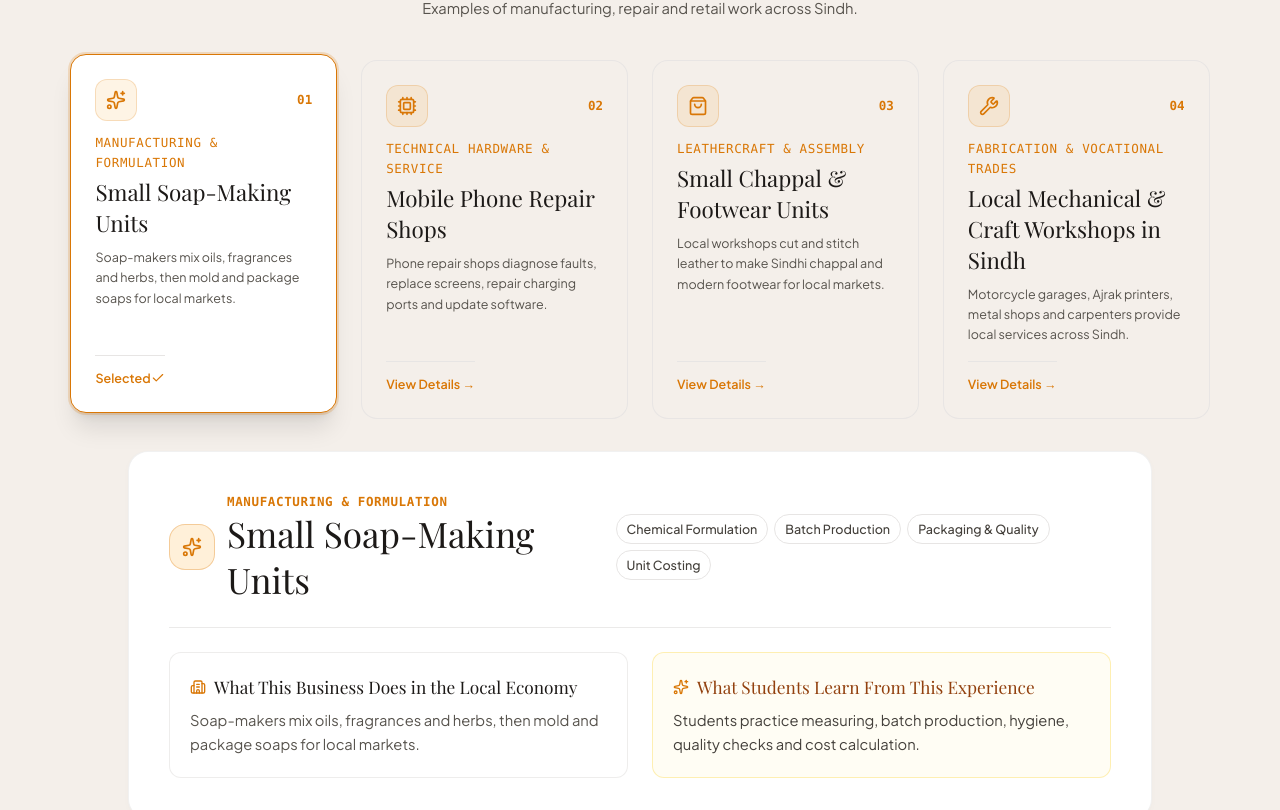
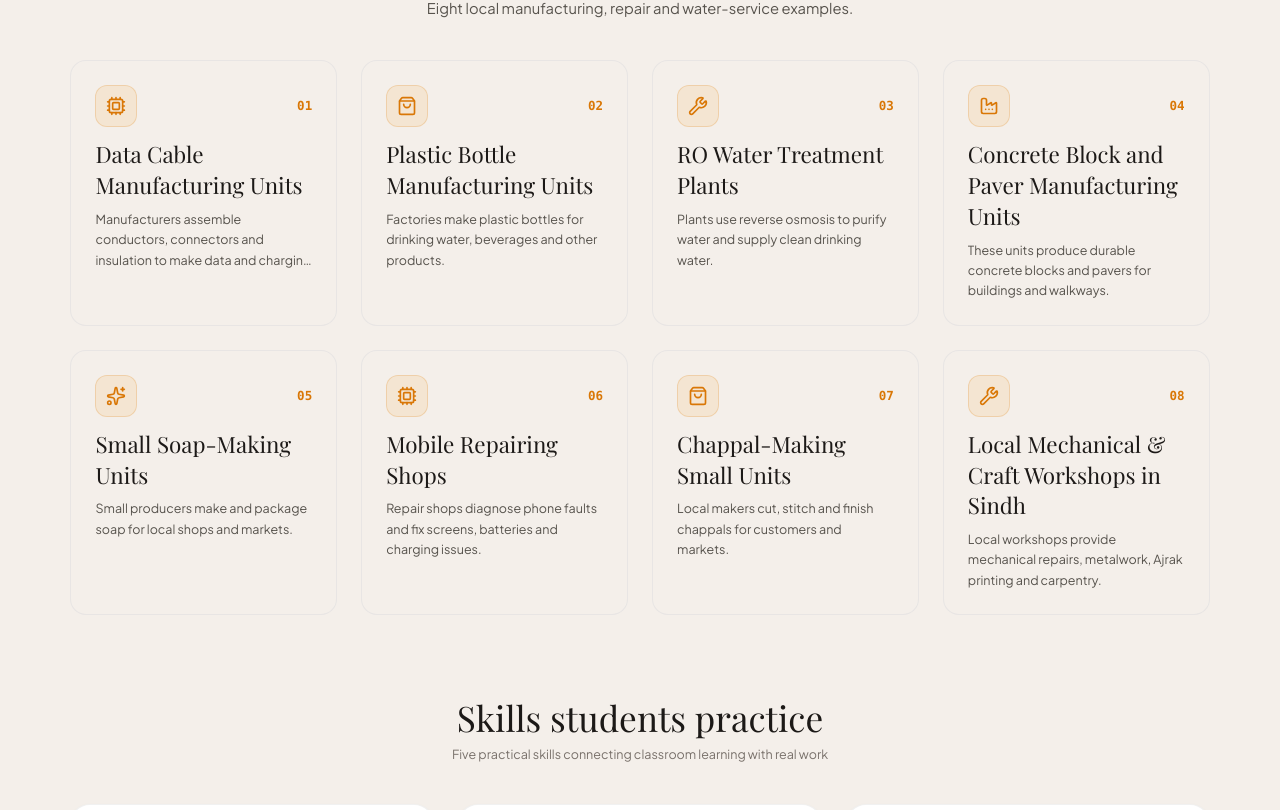
Before and after one commit to usmaann07/TheRisingSindh-Website, a Next.js app: page / in a window 1280 px wide. Shown: the part 8152-8962 px from the top of the page. Built offline with nearby package versions, Linux system fonts and the light colour scheme; a web font is replaced by a local one.

Commit message:
Save current website changes

```diff
--- a/components/SMEEnterpriseSection.tsx
+++ b/components/SMEEnterpriseSection.tsx
@@ -1,6 +1,6 @@
 "use client";
 
-import React, { useState } from "react";
+import React from "react";
 import {
   Building2,
   Sparkles,
@@ -9,7 +9,6 @@ import {
   Factory,
   CheckCircle2,
   ArrowUpRight,
-  Check,
   Users,
   Target,
   TrendingUp,
@@ -23,18 +22,23 @@ interface SMEEnterpriseProps {
 }
 
 export function SMEEnterpriseSection({ onOpenModal }: SMEEnterpriseProps) {
-  const { t, isRTL, language } = useLanguage();
-  const [selectedExample, setSelectedExample] = useState<number>(0);
+  const { t, language } = useLanguage();
 
   const getExampleIcon = (id: string) => {
     switch (id) {
-      case "soap-making":
+      case "data-cable-manufacturing":
+        return <Cpu className="w-5 h-5 text-[#d97706]" />;
+      case "plastic-bottle-manufacturing":
+        return <ShoppingBag className="w-5 h-5 text-[#d97706]" />;
+      case "ro-water-treatment":
+        return <Wrench className="w-5 h-5 text-[#d97706]" />;
+      case "small-soap-making":
         return <Sparkles className="w-5 h-5 text-[#d97706]" />;
-      case "mobile-repair":
+      case "mobile-repairing":
         return <Cpu className="w-5 h-5 text-[#d97706]" />;
-      case "footwear-manufacturing":
+      case "chappal-making":
         return <ShoppingBag className="w-5 h-5 text-[#d97706]" />;
-      case "local-workshops":
+      case "local-mechanical-craft-workshops":
         return <Wrench className="w-5 h-5 text-[#d97706]" />;
       default:
         return <Factory className="w-5 h-5 text-[#d97706]" />;
@@ -138,7 +142,7 @@ export function SMEEnterpriseSection({ onOpenModal }: SMEEnterpriseProps) {
           </motion.div>
         </div>
 
-        {/* 4 Required Practical Examples Interactive Grid */}
+        {/* 4 Required Practical Examples */}
         <div className="mb-20">
           <div className="text-center max-w-3xl mx-auto mb-10">
             <h3 className="font-serif text-3xl sm:text-4xl font-normal text-stone-900">
@@ -149,19 +153,11 @@ export function SMEEnterpriseSection({ onOpenModal }: SMEEnterpriseProps) {
             </p>
           </div>
 
-          <div className="grid grid-cols-1 md:grid-cols-2 lg:grid-cols-4 gap-6 mb-8">
-            {t.smeEnterprises.examples.map((example, idx) => {
-              const isSelected = selectedExample === idx;
-              return (
-                <button
-                  type="button"
+          <div className="grid grid-cols-1 md:grid-cols-2 lg:grid-cols-4 gap-6">
+            {t.smeEnterprises.examples.map((example, idx) => (
+              <div
                 key={example.id}
-                  onClick={() => setSelectedExample(idx)}
-                  className={`w-full text-start p-6 rounded-2xl transition-all cursor-pointer flex flex-col justify-between border ${
-                    isSelected
-                      ? "bg-white border-[#d97706] shadow-xl ring-2 ring-[#d97706]/20 -translate-y-1.5"
-                      : "bg-[#f4efea] border-stone-200/90 hover:border-[#d97706]/40 hover:bg-stone-50/50"
-                  }`}
+                className="w-full text-start p-6 rounded-2xl transition-all flex flex-col justify-between border bg-[#f4efea] border-stone-200/90 hover:border-[#d97706]/40 hover:bg-stone-50/50"
               >
                 <div>
                   <div className="flex items-center justify-between mb-3">
@@ -173,89 +169,17 @@ export function SMEEnterpriseSection({ onOpenModal }: SMEEnterpriseProps) {
                     </span>
                   </div>
 
-                    <div className="text-[11px] font-mono text-[#d97706] uppercase tracking-wider mb-1">
-                      {example.role}
-                    </div>
-
                   <h4 className="font-serif text-lg sm:text-xl font-normal text-stone-900 mb-2 leading-snug">
                     {example.title}
                   </h4>
 
                   <p className="text-xs text-stone-600 leading-relaxed font-normal line-clamp-3">
-                      {example.businessDoes}
-                    </p>
-                  </div>
-
-                  <div className="mt-4 pt-3 border-t border-stone-200 flex items-center justify-between text-[11px] font-semibold text-stone-700">
-                    <span className="text-[#d97706]">
-                      {isSelected ? (isRTL ? "منتخب تفصيل" : "Selected") : (isRTL ? "تفصيل ڏسو ←" : "View Details →")}
-                    </span>
-                    {isSelected && <Check className="w-3.5 h-3.5 text-[#d97706]" />}
-                  </div>
-                </button>
-              );
-            })}
-          </div>
-
-          {/* Active Example Detailed Showcase Banner */}
-          {t.smeEnterprises.examples[selectedExample] && (
-            <motion.div
-              key={selectedExample}
-              initial={{ opacity: 0, y: 15 }}
-              animate={{ opacity: 1, y: 0 }}
-              transition={{ duration: 0.4 }}
-              className="sand-card p-8 sm:p-10 max-w-5xl mx-auto border-s-4 border-s-[#d97706]"
-            >
-              <div className="flex flex-col lg:flex-row lg:items-center justify-between gap-6 pb-6 border-b border-stone-200/80">
-                <div className="flex items-start sm:items-center gap-3">
-                  <div className="p-3 rounded-2xl bg-amber-500/15 border border-[#d97706]/30 shrink-0">
-                    {getExampleIcon(t.smeEnterprises.examples[selectedExample].id)}
-                  </div>
-                  <div>
-                    <span className="text-xs font-mono font-semibold text-[#d97706] uppercase tracking-wider block">
-                      {t.smeEnterprises.examples[selectedExample].role}
-                    </span>
-                    <h4 className="font-serif text-2xl sm:text-3xl font-normal text-stone-900">
-                      {t.smeEnterprises.examples[selectedExample].title}
-                    </h4>
-                  </div>
-                </div>
-
-                <div className="flex flex-wrap gap-1.5 self-start lg:self-center">
-                  {t.smeEnterprises.examples[selectedExample].tags.map((tag, tagIdx) => (
-                    <span
-                      key={tagIdx}
-                      className="px-2.5 py-1 rounded-full bg-white border border-stone-200 text-[11px] font-medium text-stone-700"
-                    >
-                      {tag}
-                    </span>
-                  ))}
-                </div>
-              </div>
-
-              <div className="grid grid-cols-1 md:grid-cols-2 gap-6 pt-6">
-                <div className="p-5 rounded-xl bg-white/70 border border-stone-200/70">
-                  <h5 className="font-serif text-base font-normal text-stone-900 mb-2 flex items-center gap-2">
-                    <Building2 className="w-4 h-4 text-[#d97706]" />
-                    <span>{isRTL ? "هي ڪاروبار ڇا ڪندو آهي؟" : "What This Business Does in the Local Economy"}</span>
-                  </h5>
-                  <p className="text-xs sm:text-sm text-stone-600 leading-relaxed font-normal">
-                    {t.smeEnterprises.examples[selectedExample].businessDoes}
-                  </p>
-                </div>
-
-                <div className="p-5 rounded-xl bg-amber-50/50 border border-amber-200/60">
-                  <h5 className="font-serif text-base font-normal text-[#92400e] mb-2 flex items-center gap-2">
-                    <Sparkles className="w-4 h-4 text-[#d97706]" />
-                    <span>{isRTL ? "شاگرد ان مان ڇا سکندا آهن؟" : "What Students Learn From This Experience"}</span>
-                  </h5>
-                  <p className="text-xs sm:text-sm text-stone-700 leading-relaxed font-normal">
-                    {t.smeEnterprises.examples[selectedExample].studentsLearn}
+                    {example.description}
                   </p>
                 </div>
               </div>
-            </motion.div>
-          )}
+            ))}
+          </div>
         </div>
 
         {/* 5 Core Learning Areas Bento Grid */}
--- a/lib/content.ts
+++ b/lib/content.ts
@@ -249,10 +249,7 @@ export interface SiteContent {
     examples: {
       id: string;
       title: string;
-      role: string;
-      businessDoes: string;
-      studentsLearn: string;
-      tags: string[];
+      description: string;
     }[];
   };
   heroTrack: {
@@ -794,39 +791,47 @@ export const contentMap: Record<Language, SiteContent> = {
         }
       ],
       examplesTitle: "Local businesses students explore",
-      examplesSubtitle: "Examples of manufacturing, repair and retail work across Sindh.",
+      examplesSubtitle: "Eight local manufacturing, repair and water-service examples.",
       examples: [
         {
-          id: "soap-making",
+          id: "data-cable-manufacturing",
+          title: "Data Cable Manufacturing Units",
+          description: "Manufacturers assemble conductors, connectors and insulation to make data and charging cables."
+        },
+        {
+          id: "plastic-bottle-manufacturing",
+          title: "Plastic Bottle Manufacturing Units",
+          description: "Factories make plastic bottles for drinking water, beverages and other products."
+        },
+        {
+          id: "ro-water-treatment",
+          title: "RO Water Treatment Plants",
+          description: "Plants use reverse osmosis to purify water and supply clean drinking water."
+        },
+        {
+          id: "concrete-block-paver-manufacturing",
+          title: "Concrete Block and Paver Manufacturing Units",
+          description: "These units produce durable concrete blocks and pavers for buildings and walkways."
+        },
+        {
+          id: "small-soap-making",
           title: "Small Soap-Making Units",
-          role: "Manufacturing & Formulation",
-          businessDoes: "Soap-makers mix oils, fragrances and herbs, then mold and package soaps for local markets.",
-          studentsLearn: "Students practice measuring, batch production, hygiene, quality checks and cost calculation.",
-          tags: ["Chemical Formulation", "Batch Production", "Packaging & Quality", "Unit Costing"]
-        },
-        {
-          id: "mobile-repair",
-          title: "Mobile Phone Repair Shops",
-          role: "Technical Hardware & Service",
-          businessDoes: "Phone repair shops diagnose faults, replace screens, repair charging ports and update software.",
-          studentsLearn: "Students practice diagnostics, basic electronics, repairs and clear cost estimates for customers.",
-          tags: ["Circuit Soldering", "Hardware Diagnostics", "Customer Service", "Technical Troubleshooting"]
-        },
-        {
-          id: "footwear-manufacturing",
-          title: "Small Chappal & Footwear Units",
-          role: "Leathercraft & Assembly",
-          businessDoes: "Local workshops cut and stitch leather to make Sindhi chappal and modern footwear for local markets.",
-          studentsLearn: "Students learn material selection, assembly, quality checks, stock management and pricing.",
-          tags: ["Leather Crafting", "Pattern Cutting", "Durability Standards", "Bazaar Distribution"]
-        },
-        {
-          id: "local-workshops",
+          description: "Small producers make and package soap for local shops and markets."
+        },
+        {
+          id: "mobile-repairing",
+          title: "Mobile Repairing Shops",
+          description: "Repair shops diagnose phone faults and fix screens, batteries and charging issues."
+        },
+        {
+          id: "chappal-making",
+          title: "Chappal-Making Small Units",
+          description: "Local makers cut, stitch and finish chappals for customers and markets."
+        },
+        {
+          id: "local-mechanical-craft-workshops",
           title: "Local Mechanical & Craft Workshops in Sindh",
-          role: "Fabrication & Vocational Trades",
-          businessDoes: "Motorcycle garages, Ajrak printers, metal shops and carpenters provide local services across Sindh.",
-          studentsLearn: "Students explore workshop safety, local crafts, problem-solving and vocational careers.",
-          tags: ["Mechanical Maintenance", "Vocational Skills", "Local Trade Operations", "Entrepreneurial Pathways"]
+          description: "Local workshops provide mechanical repairs, metalwork, Ajrak printing and carpentry."
         }
       ]
     },
@@ -1503,39 +1508,47 @@ export const contentMap: Record<Language, SiteContent> = {
         }
       ],
       examplesTitle: "شاگردن لاءِ مقامي ڪاروبارن جا مثال",
-      examplesSubtitle: "سنڌ ۾ پيداوار، مرمت ۽ واپار جا عملي مثال.",
+      examplesSubtitle: "مقامي پيداوار، مرمت ۽ پاڻي جي خدمتن جا اٺ مثال.",
       examples: [
         {
-          id: "soap-making",
-          title: "صابڻ ٺاهڻ جا ننڍا يونٽ (Soap-Making Units)",
-          role: "پيداوار ۽ فارموليشن",
-          businessDoes: "صابڻ جا يونٽ تيل، خوشبو ۽ جڙي ٻوٽين مان صابڻ ٺاهي پيڪ ڪري مقامي بازارن ۾ موڪلين ٿا.",
-          studentsLearn: "شاگرد ماپ، پيداوار، صفائي، معيار ۽ خرچ جو حساب سکن ٿا.",
-          tags: ["فارمولا ۽ ماپ", "پيداواري عمل", "پيڪنگ ۽ معيار", "خرچن جو حساب"]
-        },
-        {
-          id: "mobile-repair",
-          title: "موبائل فون ريپيئر جا دڪان (Mobile Repair Shops)",
-          role: "ٽيڪنيڪل هارڊويئر ۽ مرمت",
-          businessDoes: "موبائل مرمت جا دڪان فون جا نقص ڳولين، اسڪرينون بدلائين ۽ چارجنگ يا سافٽ ويئر جا مسئلا حل ڪن ٿا.",
-          studentsLearn: "شاگرد خرابي جاچڻ، بنيادي اليڪٽرانڪس، مرمت ۽ گراهڪ کي خرچ سمجهائڻ سکن ٿا.",
-          tags: ["سرڪٽ سولڊرنگ", "هارڊويئر چيڪنگ", "گراهڪ جي خدمت", "ٽيڪنيڪل هنر"]
-        },
-        {
-          id: "footwear-manufacturing",
-          title: "چپل ۽ جوتا ٺاهڻ جا ننڍا ڪارخانا (Footwear Units)",
-          role: "چمڙي جو هنر ۽ تياري",
-          businessDoes: "مقامي يونٽ چمڙو ڪٽي ۽ سبن ٿا، سنڌي چپل ۽ جديد جوتا ٺاهي بازارن ۾ وڪڻن ٿا.",
-          studentsLearn: "شاگرد مواد چونڊڻ، گڏ ڪرڻ، معيار، اسٽاڪ ۽ اگهه رکڻ سکن ٿا.",
-          tags: ["چمڙي جو ڪم", "ڪٽائي ۽ سبائي", "پائيداري جي پرک", "بازار ۾ سپلائي"]
-        },
-        {
-          id: "local-workshops",
-          title: "سنڌ جا ٻيا مقامي ورڪشاپ ۽ ننڍا پيداواري يونٽ",
-          role: "مشينري، فني هنر ۽ مقامي هنر",
-          businessDoes: "موٽرسائيڪل ورڪشاپ، اجرڪ ڇپائي، ويلڊنگ ۽ ڪاٺ جا ڪم مقامي ضرورتون پوريون ڪن ٿا.",
-          studentsLearn: "شاگرد اوزارن جي حفاظت، هنر، اگهه ۽ فني روزگار جا موقعا سکن ٿا.",
-          tags: ["مشينري ۽ اوزار", "فني تربيت", "مقامي ڪاروباري نظام", "روزگار جا موقعا"]
+          id: "data-cable-manufacturing",
+          title: "ڊيٽا ڪيبل ٺاهڻ جا ڪارخانا",
+          description: "اهي ڪارخانا تارون، ڪنيڪٽر ۽ حفاظتي تهه گڏ ڪري ڊيٽا ۽ چارجنگ ڪيبل ٺاهين ٿا."
+        },
+        {
+          id: "plastic-bottle-manufacturing",
+          title: "پلاسٽڪ جون بوتلون ٺاهڻ جا ڪارخانا",
+          description: "اهي ڪارخانا پيئڻ جي پاڻي، مشروبات ۽ ٻين شين لاءِ پلاسٽڪ جون بوتلون ٺاهين ٿا."
+        },
+        {
+          id: "ro-water-treatment",
+          title: "آر او پاڻي صاف ڪرڻ جا پلانٽ",
+          description: "اهي پلانٽ ريورس اوسموسس ذريعي پاڻي صاف ڪري پيئڻ جو صاف پاڻي فراهم ڪن ٿا."
+        },
+        {
+          id: "concrete-block-paver-manufacturing",
+          title: "ڪنڪريٽ بلاڪ ۽ پيور ٺاهڻ جا ڪارخانا",
+          description: "اهي ڪارخانا عمارتن ۽ پيادل رستن لاءِ مضبوط ڪنڪريٽ بلاڪ ۽ پيور ٺاهين ٿا."
+        },
+        {
+          id: "small-soap-making",
+          title: "صابڻ ٺاهڻ جا ننڍا يونٽ",
+          description: "ننڍا ٺاهيندڙ مقامي دڪانن ۽ بازارن لاءِ صابڻ ٺاهي پيڪ ڪن ٿا."
+        },
+        {
+          id: "mobile-repairing",
+          title: "موبائل مرمت جا دڪان",
+          description: "مرمتي دڪان فون جا نقص ڳولي اسڪرين، بيٽري ۽ چارجنگ جا مسئلا ٺيڪ ڪن ٿا."
+        },
+        {
+          id: "chappal-making",
+          title: "چپل ٺاهڻ جا ننڍا يونٽ",
+          description: "مقامي ڪاريگر گراهڪن ۽ بازارن لاءِ چپل ڪٽي، سبي ۽ تيار ڪن ٿا."
+        },
+        {
+          id: "local-mechanical-craft-workshops",
+          title: "سنڌ جا مقامي مڪينيڪل ۽ هنري ورڪشاپ",
+          description: "مقامي ورڪشاپ مشينري جي مرمت، ڌاتوءَ جو ڪم، اجرڪ ڇپائي ۽ واڍڪو ڪم ڪن ٿا."
         }
       ]
     },
@@ -2212,39 +2225,47 @@ export const contentMap: Record<Language, SiteContent> = {
         }
       ],
       examplesTitle: "طلبہ کیلئے مقامی کاروباروں کی مثالیں",
-      examplesSubtitle: "سندھ میں پیداوار، مرمت اور تجارت کی عملی مثالیں۔",
+      examplesSubtitle: "مقامی پیداوار، مرمت اور پانی کی خدمات کی آٹھ مثالیں۔",
       examples: [
         {
-          id: "soap-making",
-          title: "صابن سازی کے چھوٹے یونٹس (Soap-Making Units)",
-          role: "پیداوار اور فارمولیشن",
-          businessDoes: "صابن کے یونٹ تیل، خوشبو اور جڑی بوٹیوں سے صابن بنا کر مقامی منڈیوں میں فروخت کرتے ہیں۔",
-          studentsLearn: "طلبہ پیمائش، پیداوار، صفائی، معیار اور لاگت کا حساب سیکھتے ہیں۔",
-          tags: ["فارمولیشن و پیمائش", "پیداواری مراحل", "پیکنگ و کوالٹی", "یونٹ لاگت"]
-        },
-        {
-          id: "mobile-repair",
-          title: "موبائل فون ریپیئر شاپس (Mobile Repair Shops)",
-          role: "تکنیکی ہارڈویئر اور سروس",
-          businessDoes: "موبائل ریپیئر شاپس فون کے نقص دور، اسکرین تبدیل اور چارجنگ یا سافٹ ویئر کے مسائل حل کرتی ہیں۔",
-          studentsLearn: "طلبہ تشخیص، بنیادی الیکٹرانکس، مرمت اور گاہک کو واضح تخمینہ دینا سیکھتے ہیں۔",
-          tags: ["سرکٹ سولڈرنگ", "ہارڈویئر ٹیسٹنگ", "کسٹمر سروس", "تکنیکی مہارت"]
-        },
-        {
-          id: "footwear-manufacturing",
-          title: "چپل اور جوتا سازی کے یونٹس (Footwear Units)",
-          role: "چمڑے کی دستکاری اور اسمبلنگ",
-          businessDoes: "مقامی یونٹس چمڑا کاٹ کر اور سی کر سندھی چپل اور جدید جوتے تیار کرتے ہیں۔",
-          studentsLearn: "طلبہ مواد کا انتخاب، تیاری، معیار، اسٹاک اور قیمت مقرر کرنا سیکھتے ہیں۔",
-          tags: ["چمڑے کا کام", "پیٹرن اور کٹائی", "پائیداری کے اصول", "مارکیٹ سپلائی"]
-        },
-        {
-          id: "local-workshops",
-          title: "سندھ کی دیگر مقامی ورکشاپس اور مینوفیکچرنگ یونٹس",
-          role: "مشینری، مکینیکل اور علاقائی دستکاری",
-          businessDoes: "موٹر سائیکل ورکشاپس، اجرک پرنٹنگ، ویلڈنگ اور لکڑی کے کام مقامی ضروریات پوری کرتے ہیں۔",
-          studentsLearn: "طلبہ ورکشاپ سیفٹی، ہنر، قیمت طے کرنا اور فنی کیریئر کے مواقع سیکھتے ہیں۔",
-          tags: ["مکینیکل مرمت", "ووکیشنل ہنر", "مقامی کاروباری نظام", "روشن امکانات"]
+          id: "data-cable-manufacturing",
+          title: "ڈیٹا کیبل بنانے کے یونٹس",
+          description: "یہ یونٹس تاروں، کنیکٹرز اور حفاظتی تہہ کو جوڑ کر ڈیٹا اور چارجنگ کیبلز بناتے ہیں۔"
+        },
+        {
+          id: "plastic-bottle-manufacturing",
+          title: "پلاسٹک کی بوتلیں بنانے کے یونٹس",
+          description: "یہ کارخانے پینے کے پانی، مشروبات اور دیگر مصنوعات کیلئے پلاسٹک کی بوتلیں بناتے ہیں۔"
+        },
+        {
+          id: "ro-water-treatment",
+          title: "آر او واٹر ٹریٹمنٹ پلانٹس",
+          description: "یہ پلانٹس ریورس اوسموسس کے ذریعے پانی صاف کرکے پینے کا صاف پانی فراہم کرتے ہیں۔"
+        },
+        {
+          id: "concrete-block-paver-manufacturing",
+          title: "کنکریٹ بلاک اور پیور بنانے کے یونٹس",
+          description: "یہ یونٹس عمارتوں اور پیدل راستوں کیلئے پائیدار کنکریٹ بلاک اور پیور تیار کرتے ہیں۔"
+        },
+        {
+          id: "small-soap-making",
+          title: "صابن سازی کے چھوٹے یونٹس",
+          description: "چھوٹے یونٹس مقامی دکانوں اور بازاروں کیلئے صابن تیار کرکے پیک کرتے ہیں۔"
+        },
+        {
+          id: "mobile-repairing",
+          title: "موبائل ریپیئرنگ شاپس",
+          description: "یہ دکانیں فون کے نقص کی تشخیص کرکے اسکرین، بیٹری اور چارجنگ کے مسائل ٹھیک کرتی ہیں۔"
+        },
+        {
+          id: "chappal-making",
+          title: "چپل سازی کے چھوٹے یونٹس",
+          description: "مقامی کاریگر گاہکوں اور بازاروں کیلئے چپل کاٹتے، سیتے اور تیار کرتے ہیں۔"
+        },
+        {
+          id: "local-mechanical-craft-workshops",
+          title: "سندھ کی مقامی مکینیکل اور دستکاری ورکشاپس",
+          description: "یہ ورکشاپس مشینری کی مرمت، دھات کا کام، اجرک پرنٹنگ اور بڑھئی کا کام کرتی ہیں۔"
         }
       ]
     },
```
Lines whose indentation alone changed are shown as unchanged.
